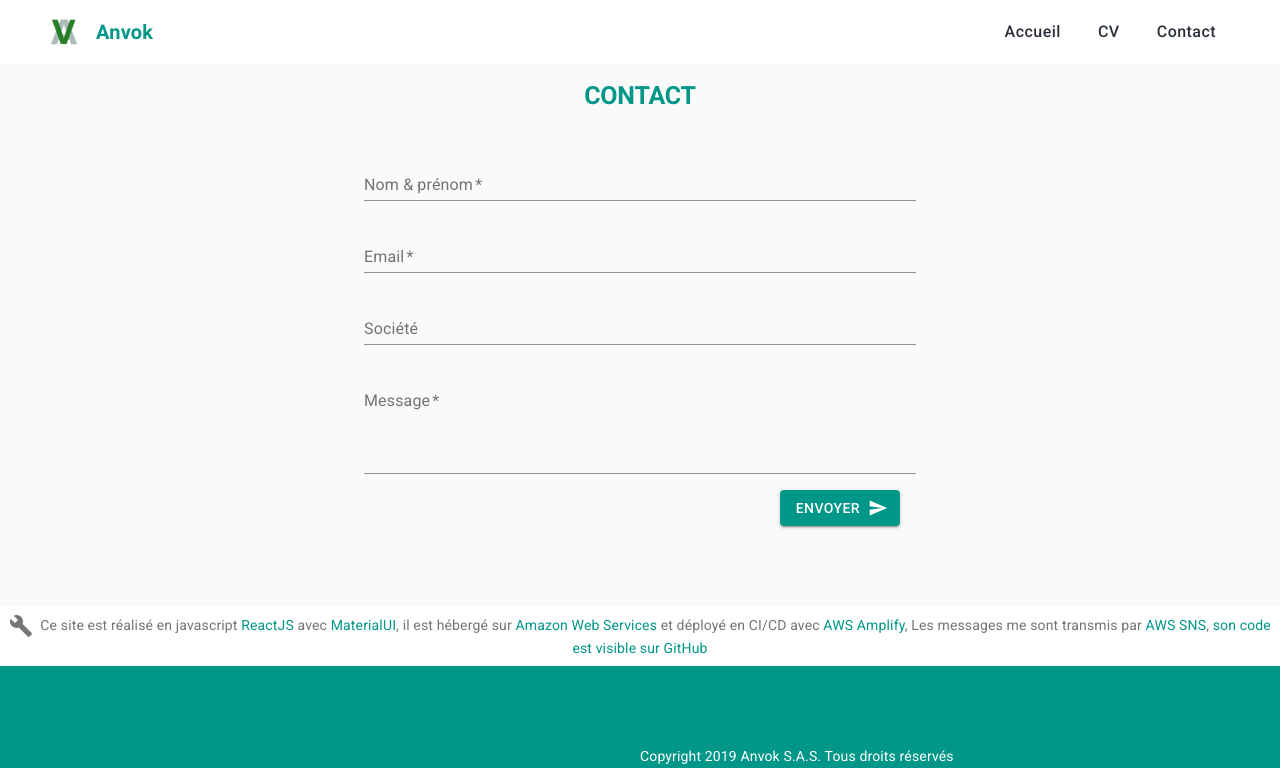
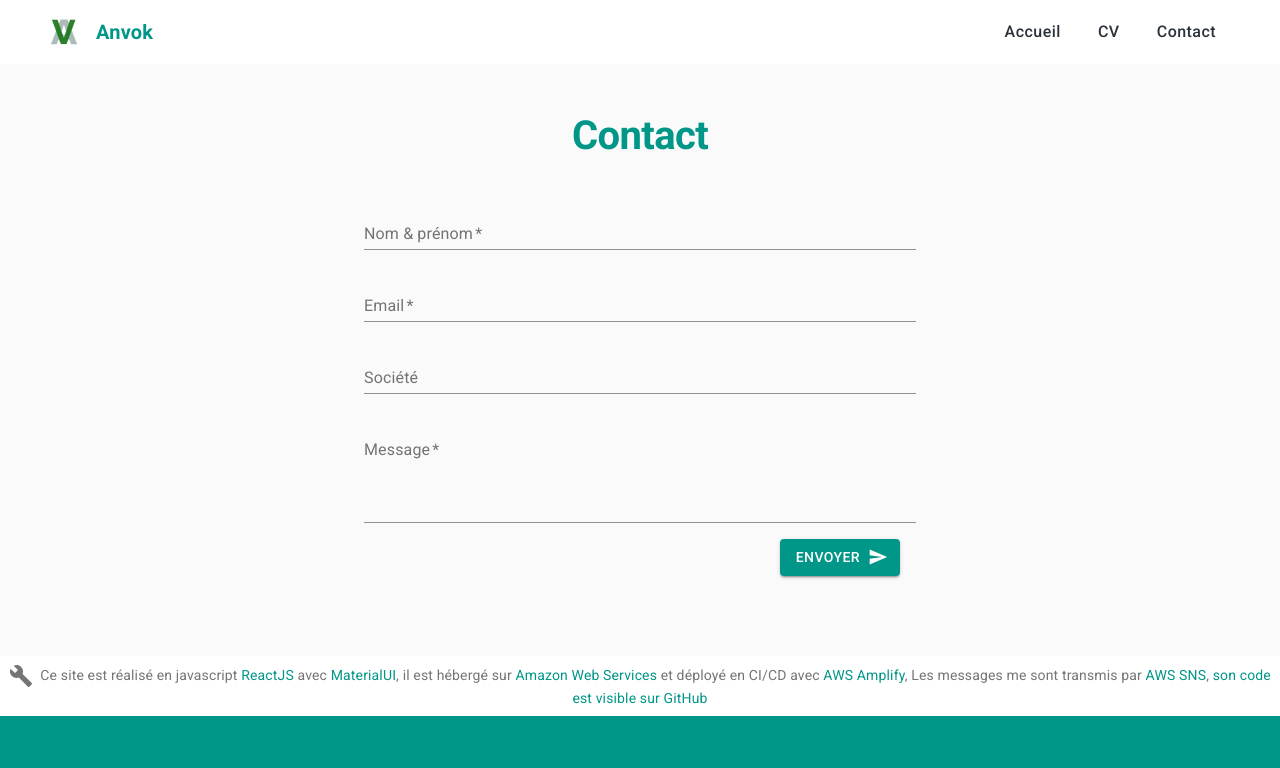
Before and after one commit to beaukode/anvoknet, a React (Create React App) app: page /contact in a window 1280 px wide. Shown: the top 768 px of the page. Built offline with nearby package versions, Linux system fonts and the light colour scheme.

Commit message:
Fix page contact

```diff
--- a/src/Contact.tsx
+++ b/src/Contact.tsx
@@ -23,6 +23,7 @@ AWS.config.credentials = new AWS.CognitoIdentityCredentials({
 const useStyles = makeStyles((theme: Theme) =>
   createStyles({
     root: {
+      marginTop: 80,
       marginBottom: theme.spacing(8),
     },
     field: {
@@ -130,7 +131,7 @@ ${message}`,
 
   return (
     <Container className={classes.root} maxWidth="sm" component="section">
-      <Typography variant="h2" color="primary">
+      <Typography variant="h1" color="primary">
         Contact
       </Typography>
       <TextField
```
